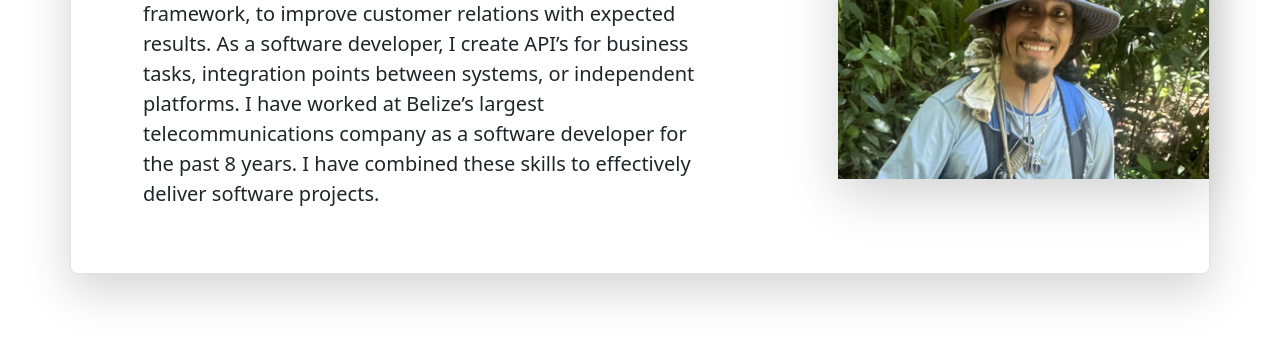
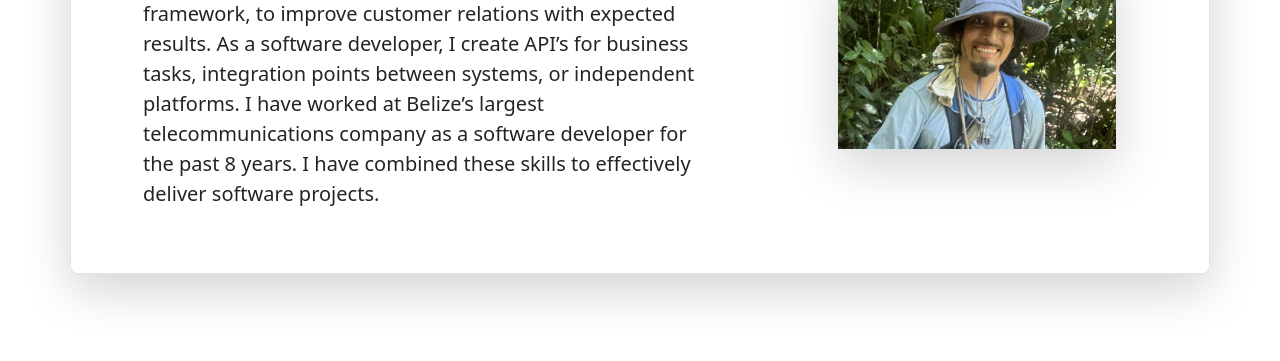
Before and after one commit to beta-side/Capstone, a plain HTML site: page bootstrap.html in a window 1280 px wide. Shown: the part 294-655 px from the top of the page. Drawn offline with nearby package versions, Linux system fonts and the light colour scheme.

Commit message:
Update profile image in intro section

```diff
--- a/bootstrap.html
+++ b/bootstrap.html
@@ -77,7 +77,7 @@
           telecommunications company as a software developer for the past 8 years. I
           have combined these skills to effectively deliver software projects.</p>
       </div>
-      <div class="col-lg-4 offset-lg-1 p-0 overflow-hidden shadow-lg">
+      <div class="col-lg-3 offset-lg-1 p-0 overflow-hidden shadow-lg">
         <img class="rounded-lg-3" src="./assets/images/jhoare.jpg" alt="Johann Hoare" width="100%" height="100%">
       </div>
     </div>
```
